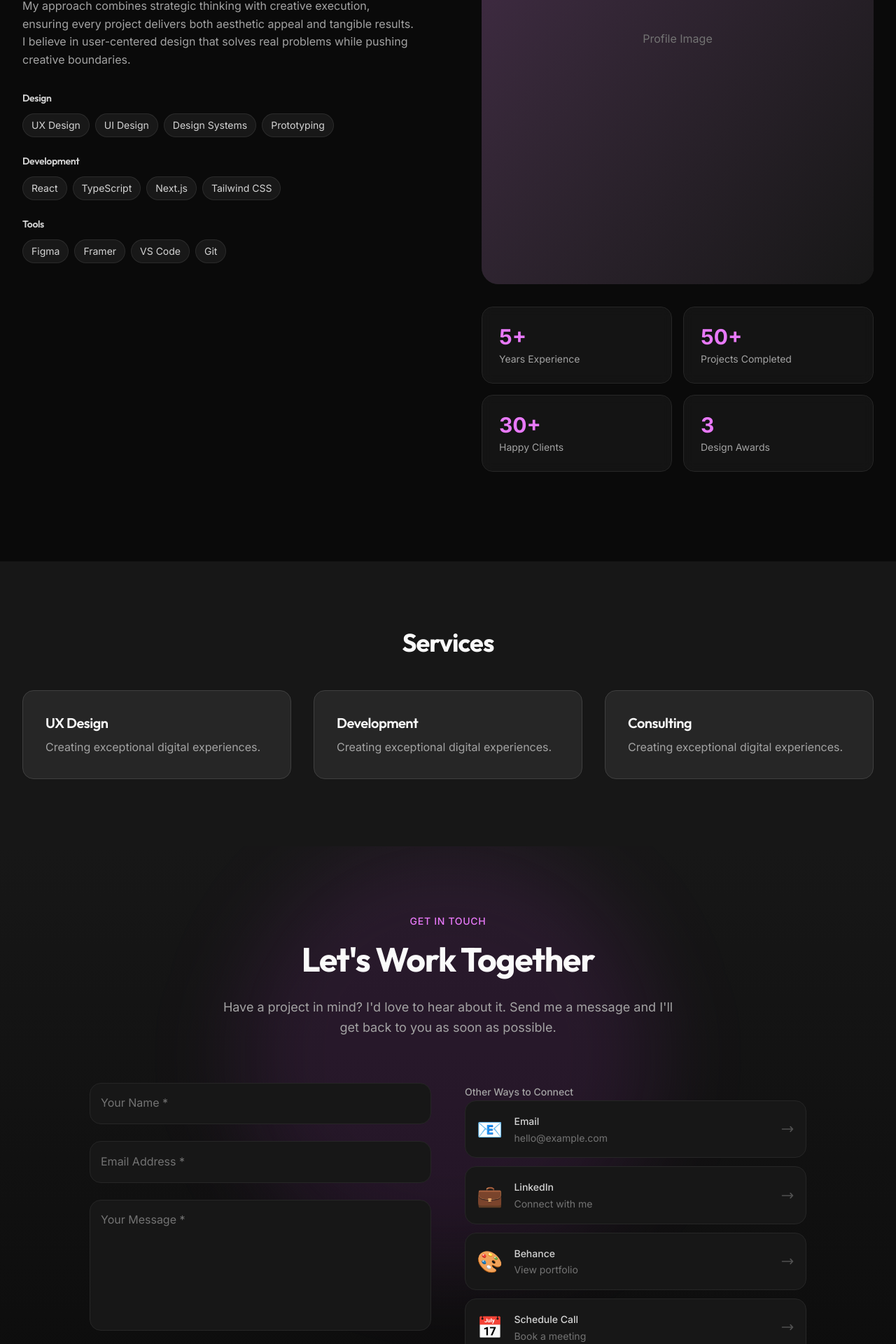
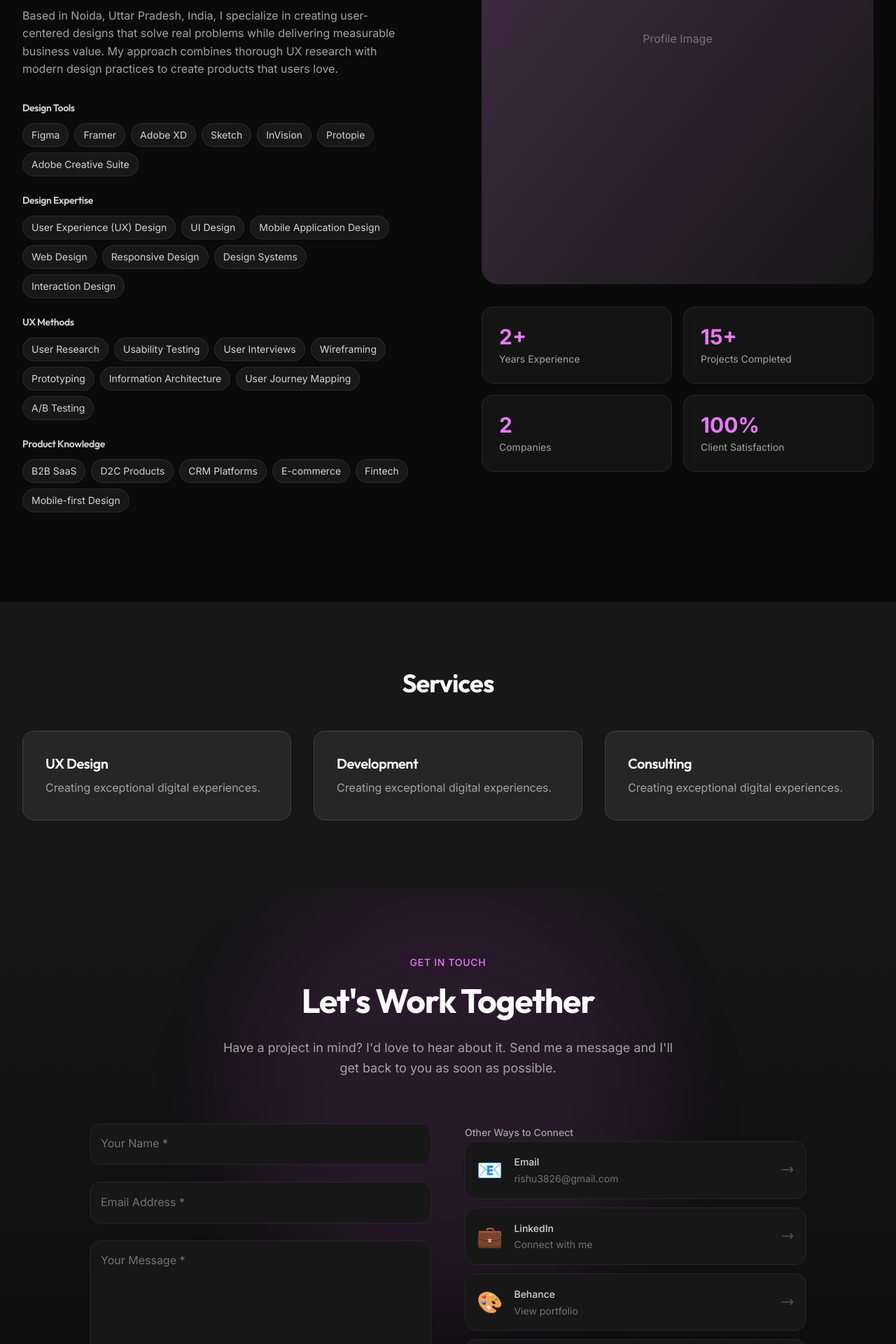
Before and after one commit to rishukumarsharma/Portfolio, a React (Vite) app: page /premium in a window 1280 px wide. Shown: the part 2611-4531 px from the top of the page at 70% size. Built offline with nearby package versions, Linux system fonts and the light colour scheme.

Commit message:
bio changes

```diff
--- a/src/App.tsx
+++ b/src/App.tsx
@@ -50,7 +50,7 @@ const Layout = ({ children }: { children: React.ReactNode }) => {
 const App = () => {
   const helmetContext = {};
   const seo = generateSEO({
-    title: 'Creative Portfolio',
+    title: 'Rishu Kumar Sharma',
     description:
       'A creative portfolio showcasing design and development work. Explore projects, learn about my process, and get in touch.',
   });
--- /dev/null
+++ b/src/data/achievements.json
@@ -0,0 +1,30 @@
+[
+    {
+        "id": "multi-persona-platform",
+        "title": "Multi-Persona D2C Platform Leadership",
+        "description": "Successfully led design for a multi-persona D2C platform serving customers, field agents, and drivers, streamlining operations and improving user satisfaction",
+        "category": "Product Design",
+        "year": "2025"
+    },
+    {
+        "id": "erickshaw-innovation",
+        "title": "Innovative E-Rickshaw Driver Application",
+        "description": "Designed an innovative e-rickshaw driver application with integrated battery tracking and payment features, addressing unique challenges in the electric vehicle sector",
+        "category": "Innovation",
+        "year": "2025"
+    },
+    {
+        "id": "design-system",
+        "title": "Comprehensive Design Systems",
+        "description": "Built comprehensive design systems that improved design-to-development efficiency and maintained brand consistency across products",
+        "category": "Design Systems",
+        "year": "2024-2025"
+    },
+    {
+        "id": "b2b-d2c-expertise",
+        "title": "B2B SaaS and D2C Product Expertise",
+        "description": "Demonstrated expertise in both B2B SaaS and D2C product design, showcasing versatility across different user types and business models",
+        "category": "Product Design",
+        "year": "2024-2025"
+    }
+]
--- /dev/null
+++ b/src/data/experience.json
@@ -0,0 +1,64 @@
+[
+    {
+        "id": "pointo-ux-designer-1",
+        "company": "Pointo",
+        "position": "UX Designer 1",
+        "location": "Bengaluru, Karnataka, India",
+        "period": "August 2025 – Present",
+        "type": "Full-time",
+        "current": true,
+        "responsibilities": [
+            "Designed and delivered a unified D2C mobile application integrating battery tracking, customer operations, field agent management, and payment systems, serving multiple user personas",
+            "Conducted comprehensive UX research and usability testing to validate design decisions and improve user flows, resulting in enhanced customer satisfaction",
+            "Collaborated with cross-functional teams including product managers, developers, and stakeholders to ensure design feasibility and alignment with business objectives"
+        ],
+        "skills": [
+            "UX Research",
+            "Usability Testing",
+            "Mobile App Design",
+            "Multi-persona Design",
+            "Cross-functional Collaboration"
+        ]
+    },
+    {
+        "id": "pointo-ui-ux-designer",
+        "company": "Pointo",
+        "position": "UI UX Designer",
+        "location": "Greater Kolkata Area",
+        "period": "May 2025 – August 2025",
+        "type": "Full-time",
+        "current": false,
+        "responsibilities": [
+            "Developed responsive UI designs optimized for multiple screen sizes and devices, ensuring seamless user experiences across platforms",
+            "Implemented design thinking methodologies to solve complex user problems and improve product usability"
+        ],
+        "skills": [
+            "Responsive Design",
+            "Design Thinking",
+            "UI Design",
+            "Multi-platform Design"
+        ]
+    },
+    {
+        "id": "miclient-ux-designer",
+        "company": "MiCLIENT",
+        "position": "User Experience Designer",
+        "location": "Gurugram, Haryana, India",
+        "period": "April 2024 – February 2025",
+        "type": "Full-time",
+        "current": false,
+        "responsibilities": [
+            "Designed intuitive interfaces for B2B SaaS and CRM products, focusing on improving workflow efficiency and user engagement",
+            "Conducted user research including interviews, surveys, and competitive analysis to inform design strategy and product roadmap",
+            "Created detailed user personas, journey maps, and information architecture to guide design decisions",
+            "Participated in agile sprints, collaborating closely with engineering teams to ensure accurate implementation of designs"
+        ],
+        "skills": [
+            "B2B SaaS",
+            "CRM Design",
+            "User Research",
+            "Information Architecture",
+            "Agile Methodology"
+        ]
+    }
+]
--- /dev/null
+++ b/src/data/profile.json
@@ -0,0 +1,23 @@
+{
+    "name": "Rishu Kumar Sharma",
+    "title": "UI/UX Designer",
+    "tagline": "Crafting intuitive digital experiences for B2B and D2C products",
+    "location": "Noida, Uttar Pradesh, India",
+    "contact": {
+        "phone": "7302418932",
+        "email": "rishu3826@gmail.com",
+        "linkedin": "linkedin.com/in/rishu-kumar-sharma",
+        "behance": "behance.net/rishukumar99"
+    },
+    "summary": "UI/UX Designer with 2+ years of experience in B2B and D2C products. Skilled in Figma, Framer, wireframes, prototypes, and responsive UI. Experienced in UX research, usability testing, and agile workflows. Led end-to-end design for Pointo's D2C battery platform and an e-rickshaw driver app with battery tracking and in-app purchases.",
+    "stats": {
+        "experience": "2+",
+        "projects": "15+",
+        "companies": "2",
+        "satisfaction": "100%"
+    },
+    "availability": {
+        "status": "Available for new projects",
+        "isOpen": true
+    }
+}
--- /dev/null
+++ b/src/data/skills.json
@@ -0,0 +1,60 @@
+{
+    "designTools": {
+        "category": "Design Tools",
+        "items": [
+            "Figma",
+            "Framer",
+            "Adobe XD",
+            "Sketch",
+            "InVision",
+            "Protopie",
+            "Adobe Creative Suite"
+        ]
+    },
+    "designExpertise": {
+        "category": "Design Expertise",
+        "items": [
+            "User Experience (UX) Design",
+            "UI Design",
+            "Mobile Application Design",
+            "Web Design",
+            "Responsive Design",
+            "Design Systems",
+            "Interaction Design"
+        ]
+    },
+    "uxMethods": {
+        "category": "UX Methods",
+        "items": [
+            "User Research",
+            "Usability Testing",
+            "User Interviews",
+            "Wireframing",
+            "Prototyping",
+            "Information Architecture",
+            "User Journey Mapping",
+            "A/B Testing"
+        ]
+    },
+    "productKnowledge": {
+        "category": "Product Knowledge",
+        "items": [
+            "B2B SaaS",
+            "D2C Products",
+            "CRM Platforms",
+            "E-commerce",
+            "Fintech",
+            "Mobile-first Design"
+        ]
+    },
+    "collaboration": {
+        "category": "Collaboration",
+        "items": [
+            "Agile/Scrum Workflows",
+            "Cross-functional Collaboration",
+            "Stakeholder Management",
+            "Design Handoff",
+            "Version Control (Git)"
+        ]
+    }
+}
--- a/src/sections/About.tsx
+++ b/src/sections/About.tsx
@@ -1,18 +1,22 @@
 import { motion } from 'framer-motion';
 import { Container } from '../components/layout';
 import { ScrollReveal } from '../components/animations';
+import profileData from '../data/profile.json';
+import skillsData from '../data/skills.json';
 
+// Convert skills data to array format
 const skills = [
-    { category: 'Design', items: ['UX Design', 'UI Design', 'Design Systems', 'Prototyping'] },
-    { category: 'Development', items: ['React', 'TypeScript', 'Next.js', 'Tailwind CSS'] },
-    { category: 'Tools', items: ['Figma', 'Framer', 'VS Code', 'Git'] },
+    { category: skillsData.designTools.category, items: skillsData.designTools.items.slice(0, 7) },
+    { category: skillsData.designExpertise.category, items: skillsData.designExpertise.items.slice(0, 7) },
+    { category: skillsData.uxMethods.category, items: skillsData.uxMethods.items.slice(0, 8) },
+    { category: skillsData.productKnowledge.category, items: skillsData.productKnowledge.items },
 ];
 
 const stats = [
-    { value: '5+', label: 'Years Experience' },
-    { value: '50+', label: 'Projects Completed' },
-    { value: '30+', label: 'Happy Clients' },
-    { value: '3', label: 'Design Awards' },
+    { value: `${profileData.stats.experience}`, label: 'Years Experience' },
+    { value: `${profileData.stats.projects}`, label: 'Projects Completed' },
+    { value: `${profileData.stats.companies}`, label: 'Companies' },
+    { value: `${profileData.stats.satisfaction}`, label: 'Client Satisfaction' },
 ];
 
 export const About = () => {
@@ -30,25 +34,22 @@ export const About = () => {
 
                         <ScrollReveal animation="fadeUp" delay={0.1}>
                             <h2 className="text-display-sm md:text-display-md font-bold text-neutral-50 mb-6">
-                                Crafting digital experiences with purpose
+                                {profileData.name}
                             </h2>
                         </ScrollReveal>
 
                         <ScrollReveal animation="fadeUp" delay={0.2}>
                             <p className="text-body-lg text-neutral-400 mb-6">
-                                I'm a product designer and developer with a passion for creating
-                                beautiful, functional digital experiences. With over 5 years of
-                                experience, I specialize in bridging the gap between design and
-                                development.
+                                {profileData.summary}
                             </p>
                         </ScrollReveal>
 
                         <ScrollReveal animation="fadeUp" delay={0.3}>
                             <p className="text-body-md text-neutral-400 mb-8">
-                                My approach combines strategic thinking with creative execution,
-                                ensuring every project delivers both aesthetic appeal and tangible
-                                results. I believe in user-centered design that solves real problems
-                                while pushing creative boundaries.
+                                Based in {profileData.location}, I specialize in creating user-centered designs
+                                that solve real problems while delivering measurable business value. My approach
+                                combines thorough UX research with modern design practices to create products
+                                that users love.
                             </p>
                         </ScrollReveal>
 
--- a/src/sections/Contact.tsx
+++ b/src/sections/Contact.tsx
@@ -3,6 +3,7 @@ import { motion } from 'framer-motion';
 import { Container } from '../components/layout';
 import { Button, Input, Textarea } from '../components/ui';
 import { ScrollReveal } from '../components/animations';
+import profileData from '../data/profile.json';
 
 interface FormData {
     name: string;
@@ -19,8 +20,8 @@ interface FormErrors {
 const contactInfo = [
     {
         label: 'Email',
-        value: 'hello@example.com',
-        href: 'mailto:hello@example.com',
+        value: profileData.contact.email,
+        href: `mailto:${profileData.contact.email}`,
         icon: (
             <svg className="w-5 h-5" fill="none" viewBox="0 0 24 24" stroke="currentColor">
                 <path
@@ -33,8 +34,23 @@ const contactInfo = [
         ),
     },
     {
+        label: 'Phone',
+        value: profileData.contact.phone,
+        href: `tel:${profileData.contact.phone}`,
+        icon: (
+            <svg className="w-5 h-5" fill="none" viewBox="0 0 24 24" stroke="currentColor">
+                <path
+                    strokeLinecap="round"
+                    strokeLinejoin="round"
+                    strokeWidth={1.5}
+                    d="M3 5a2 2 0 012-2h3.28a1 1 0 01.948.684l1.498 4.493a1 1 0 01-.502 1.21l-2.257 1.13a11.042 11.042 0 005.516 5.516l1.13-2.257a1 1 0 011.21-.502l4.493 1.498a1 1 0 01.684.949V19a2 2 0 01-2 2h-1C9.716 21 3 14.284 3 6V5z"
+                />
+            </svg>
+        ),
+    },
+    {
         label: 'Location',
-        value: 'San Francisco, CA',
+        value: profileData.location,
         href: null,
         icon: (
             <svg className="w-5 h-5" fill="none" viewBox="0 0 24 24" stroke="currentColor">
@@ -49,21 +65,6 @@ const contactInfo = [
                     strokeLinejoin="round"
                     strokeWidth={1.5}
                     d="M15 11a3 3 0 11-6 0 3 3 0 016 0z"
-                />
-            </svg>
-        ),
-    },
-    {
-        label: 'Availability',
-        value: 'Open for freelance',
-        href: null,
-        icon: (
-            <svg className="w-5 h-5" fill="none" viewBox="0 0 24 24" stroke="currentColor">
-                <path
-                    strokeLinecap="round"
-                    strokeLinejoin="round"
-                    strokeWidth={1.5}
-                    d="M12 8v4l3 3m6-3a9 9 0 11-18 0 9 9 0 0118 0z"
                 />
             </svg>
         ),
--- a/src/sections/Hero.tsx
+++ b/src/sections/Hero.tsx
@@ -2,6 +2,7 @@ import { motion, useScroll, useTransform, useMotionValue, useSpring } from 'fram
 import { useRef } from 'react';
 import { Container } from '../components/layout';
 import { Button } from '../components/ui';
+import profileData from '../data/profile.json';
 
 export const Hero = () => {
     const sectionRef = useRef<HTMLElement>(null);
@@ -150,7 +151,7 @@ export const Hero = () => {
                                     repeat: Infinity,
                                 }}
                             />
-                            <span className="text-sm font-medium text-neutral-200 tracking-wide">Available for new projects</span>
+                            <span className="text-sm font-medium text-neutral-200 tracking-wide">{profileData.availability.status}</span>
                         </motion.div>
 
                         {/* Heading - staggered word animation */}
@@ -161,7 +162,7 @@ export const Hero = () => {
                                 transition={{ duration: 0.3 }}
                                 className="text-6xl md:text-7xl lg:text-8xl font-bold leading-[1.05] tracking-tight"
                             >
-                                {['I', 'create'].map((word, i) => (
+                                {['Designing', 'intuitive'].map((word, i) => (
                                     <motion.span
                                         key={i}
                                         initial={{ opacity: 0, y: 50 }}
@@ -204,7 +205,7 @@ export const Hero = () => {
                                     />
                                 </motion.span>
                                 <br />
-                                {['that', 'inspire'].map((word, i) => (
+                                {['for', 'B2B & D2C'].map((word, i) => (
                                     <motion.span
                                         key={i}
                                         initial={{ opacity: 0, y: 50 }}
@@ -229,8 +230,7 @@ export const Hero = () => {
                             transition={{ duration: 0.8, delay: 0.8, ease: [0.16, 1, 0.3, 1] }}
                             className="text-lg md:text-xl text-neutral-400 max-w-2xl mx-auto mb-12 leading-relaxed"
                         >
-                            A product designer and developer focused on crafting beautiful,
-                            user-centered digital products that solve real problems.
+                            {profileData.tagline}
                         </motion.p>
 
                         {/* CTAs with magnetic effect */}
@@ -290,9 +290,9 @@ export const Hero = () => {
                             className="mt-20 grid grid-cols-1 sm:grid-cols-3 gap-8 max-w-2xl mx-auto"
                         >
                             {[
-                                { value: '50+', label: 'Projects Delivered' },
-                                { value: '5+', label: 'Years Experience' },
-                                { value: '100%', label: 'Client Satisfaction' },
+                                { value: `${profileData.stats.experience}`, label: 'Years Experience' },
+                                { value: `${profileData.stats.projects}`, label: 'Projects Delivered' },
+                                { value: `${profileData.stats.satisfaction}`, label: 'Client Satisfaction' },
                             ].map((stat, i) => (
                                 <motion.div
                                     key={i}
--- a/src/sections/PremiumContact.tsx
+++ b/src/sections/PremiumContact.tsx
@@ -4,6 +4,7 @@ import { FloatingLabelInput } from '../components/ui/FloatingLabelInput';
 import { H2, Body, Caption } from '../components/ui';
 import { Container } from '../components/layout';
 import { SectionReveal } from '../components/ui/SectionReveal';
+import profileData from '../data/profile.json';
 
 interface FormData {
     name: string;
@@ -78,26 +79,26 @@ export const PremiumContact = () => {
         {
             icon: '📧',
             label: 'Email',
-            value: 'hello@example.com',
-            href: 'mailto:hello@example.com',
+            value: profileData.contact.email,
+            href: `mailto:${profileData.contact.email}`,
         },
         {
             icon: '💼',
             label: 'LinkedIn',
             value: 'Connect with me',
-            href: 'https://linkedin.com',
+            href: `https://${profileData.contact.linkedin}`,
         },
         {
             icon: '🎨',
             label: 'Behance',
             value: 'View portfolio',
-            href: 'https://behance.net',
+            href: `https://${profileData.contact.behance}`,
         },
         {
-            icon: '📅',
-            label: 'Schedule Call',
-            value: 'Book a meeting',
-            href: 'https://calendly.com',
+            icon: '📞',
+            label: 'Phone',
+            value: profileData.contact.phone,
+            href: `tel:${profileData.contact.phone}`,
         },
     ];
 
```
Also changed, not shown: src/data/education.json (added, +11 -0 lines).
